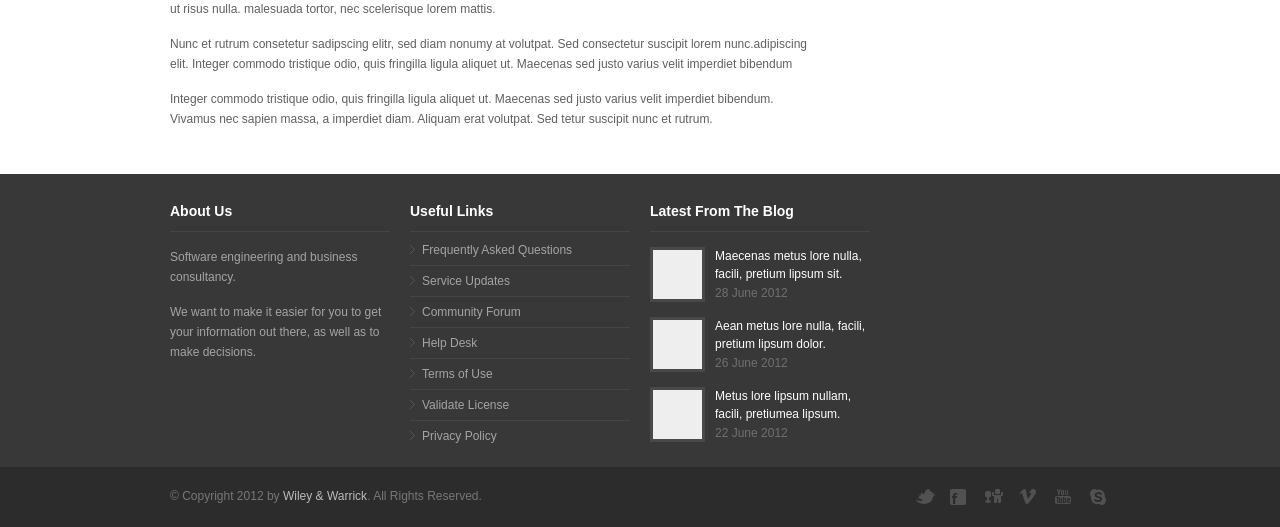
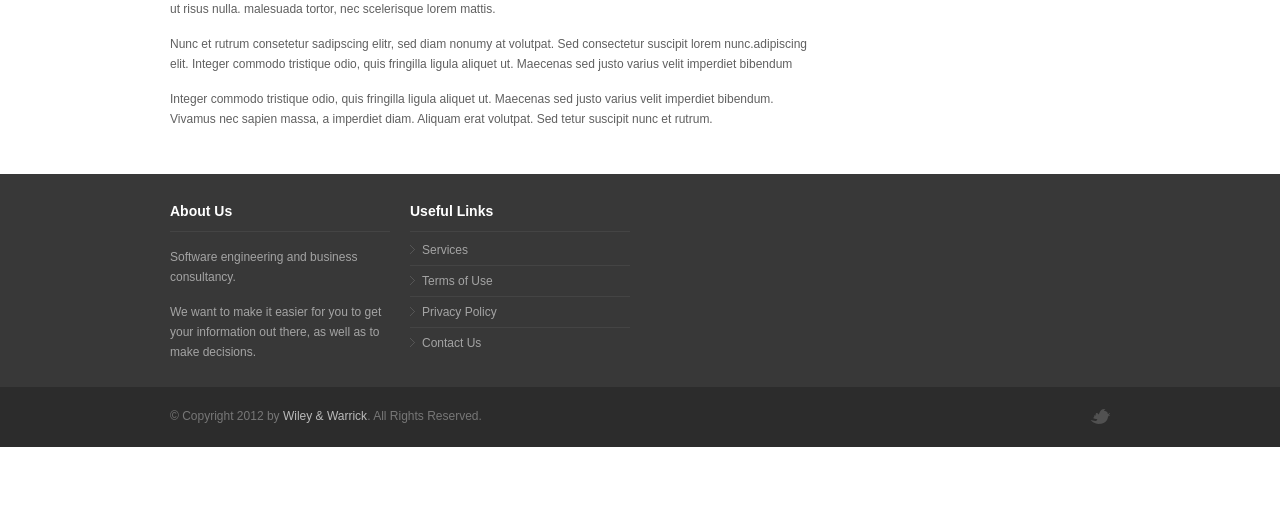
Before and after one commit to nyghtowl/Wiley, a Flask app: page /about in a window 1280 px wide. Shown: the part 295-822 px from the top of the page. After the commit the page ends 742 px from the top, so only its background shows below. Run offline with Flask 2, Linux system fonts and the light colour scheme; some libraries are stand-ins or nearby versions.

Commit message:
Added views to see all pages and revised layout to start stripping out what is not needed.

```diff
--- a/app/templates/layout.html
+++ b/app/templates/layout.html
@@ -52,28 +52,28 @@
 			<div id="navigation">
 				<ul id="nav">
 
-					<li><a id="current" href="index.html">Home</a>
+					<li><a id="current" href="{{url_for('index')}}">Home</a>
 						<ul>
-							<li><a href="index.html">Home 1</a></li>
-							<li><a href="index_2.html">Home 2</a></li>
-							<li><a href="index_3.html">Home 3</a></li>
-							<li><a href="index_4.html">Home 4</a></li>
+							<li><a href="{{url_for('index')}}">Home 1</a></li>
+							<li><a href="{{url_for('index_2')}}">Home 2</a></li>
+							<li><a href="{{url_for('index_3')}}">Home 3</a></li>
+							<li><a href="{{url_for('index_4')}}">Home 4</a></li>
 						</ul>
 					</li>
 
 					<li><a href="#">Features</a>
 						<ul>
-							<li><a href="shortcodes.html">Shortcodes</a></li>
-							<li><a "href={{url_for('about')}}">About Us</a></li>
-							<li><a href="services.html">Services</a></li>
-							<li><a href="pricing_tables.html">Pricing Tables</a></li>
-							<li><a href="full_width.html">Full Width</a></li>
+							<li><a href="{{url_for('shortcodes')}}">Shortcodes</a></li>
+							<li><a href="{{url_for('about')}}">About Us</a></li>
+							<li><a href="{{url_for('services')}}">Services</a></li>
+							<li><a href="{{url_for('pricing_tables')}}">Pricing Tables</a></li>
+							<li><a href="{{url_for('full_width')}}">Full Width</a></li>
 							<li><a href="#">Layouts</a>
 								<ul>
-									<li><a href="sidebar_right.html">Page - Sidebar Right</a></li>
-									<li><a href="sidebar_left.html">Page - Sidebar Left</a></li>
-									<li><a href="blog_post.html">Single Post</a></li>
-									<li><a href="single_project.html">Single Project</a></li>
+									<li><a href="{{url_for('sidebar_right')}}">Page - Sidebar Right</a></li>
+									<li><a href="{{url_for('sidebar_left')}}">Page - Sidebar Left</a></li>
+									<li><a href="{{url_for('blog_post')}}">Single Post</a></li>
+									<li><a href="{{url_for('single_project')}}">Single Project</a></li>
 								</ul>
 							</li>
 						</ul>
@@ -81,14 +81,14 @@
 
 					<li><a href="#">Portfolio</a>
 						<ul>
-							<li><a href="portfolio_2.html">2 Columns</a></li>
-							<li><a href="portfolio_3.html">3 Columns</a></li>
-							<li><a href="portfolio_4.html">4 Columns</a></li>
-							<li><a href="single_project.html">Single Project</a></li>
+							<li><a href="{{url_for('portfolio_2')}}">2 Columns</a></li>
+							<li><a href="{{url_for('portfolio_3')}}">3 Columns</a></li>
+							<li><a href="{{url_for('portfolio_4')}}">4 Columns</a></li>
+							<li><a href="{{url_for('single_project')}}">Single Project</a></li>
 						</ul>
 					</li>
-					<li><a href="blog.html">Blog</a></li>
-					<li><a href="contact.html">Contact</a></li>
+					<li><a href="{{url_for('blog')}}">Blog</a></li>
+					<li><a href="{{url_for('contact')}}">Contact</a></li>
 				</ul>
 			</div>
 		</div>
@@ -120,18 +120,15 @@
 		<div class="four columns">
 			<h5>Useful Links</h5>
 			<ul class="links-list">
-				<li><a href="#">Frequently Asked Questions</a></li>
-				<li><a href="#">Service Updates</a></li>
-				<li><a href="#">Community Forum</a></li>
-				<li><a href="#">Help Desk</a></li>
+				<li><a href="#">Services</a></li>
 				<li><a href="#">Terms of Use</a></li>
-				<li><a href="#">Validate License</a></li>
 				<li><a href="#">Privacy Policy</a></li>
+				<li><a href="{{url_for('contact')}}">Contact Us</a></li>
 			</ul>
 		</div>
 
 		<!-- Latest From Blog -->
-		<div class="four columns">
+<!-- 		<div class="four columns">
 			<h5>Latest From The Blog</h5>
 
 			<div class="latest-post">
@@ -152,7 +149,7 @@
 				<span>22 June 2012</span>
 			</div>
 
-		</div>
+		</div> -->
 
 		<!-- Twitter -->
 		<div class="four columns">
@@ -185,12 +182,12 @@
 
 		<div class="eight columns">
 			<ul class="social-links">
-				<li class="twitter"><a href="#">Twitter</a></li>
-				<li class="facebook"><a href="#">Facebook</a></li>
+<!-- 				<li class="facebook"><a href="#">Facebook</a></li>
 				<li class="digg"><a href="#">Digg</a></li>
 				<li class="vimeo"><a href="#">Vimeo</a></li>
 				<li class="youtube"><a href="#">YouTube</a></li>
-				<li class="skype"><a href="#">Skype</a></li>
+				<li class="skype"><a href="#">Skype</a></li> -->
+				<li class="twitter"><a href="#">Twitter</a></li>
 			</ul>
 		</div>
 
--- a/app/views.py
+++ b/app/views.py
@@ -46,14 +46,42 @@ def portfolio_4():
 def about():
     return render_template('about.html')
 
+@app.route('/blog')
+def blog():
+    return render_template('blog.html')
+
+@app.route('/blog_post')
+def blog_post():
+    return render_template('blog_post.html')
+
 @app.route('/contact')
 def contact():
     return render_template('contact.html')
+
+@app.route('/full_width')
+def full_width():
+    return render_template('full_width.html')
+
+@app.route('/pricing_tables')
+def pricing_tables():
+    return render_template('pricing_tables.html')
 
 @app.route('/services')
 def services():
     return render_template('services.html')
 
+@app.route('/shortcodes')
+def shortcodes():
+    return render_template('shortcodes.html')
+
+@app.route('/sidebar_left')
+def sidebar_left():
+    return render_template('sidebar_left.html')
+
+@app.route('/sidebar_right')
+def sidebar_right():
+    return render_template('sidebar_right.html')
+
 @app.route('/single_project')
 def single_project():
     return render_template('single_project.html')
```
